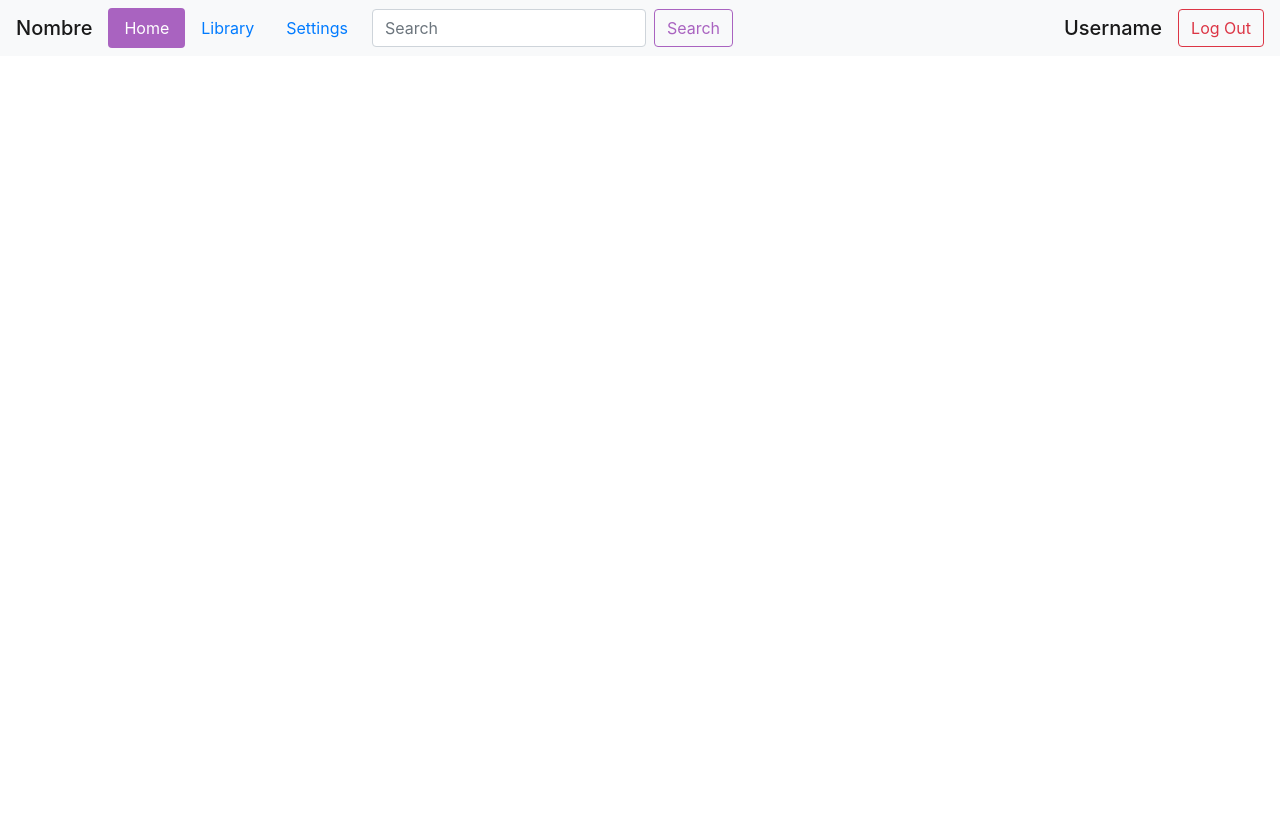
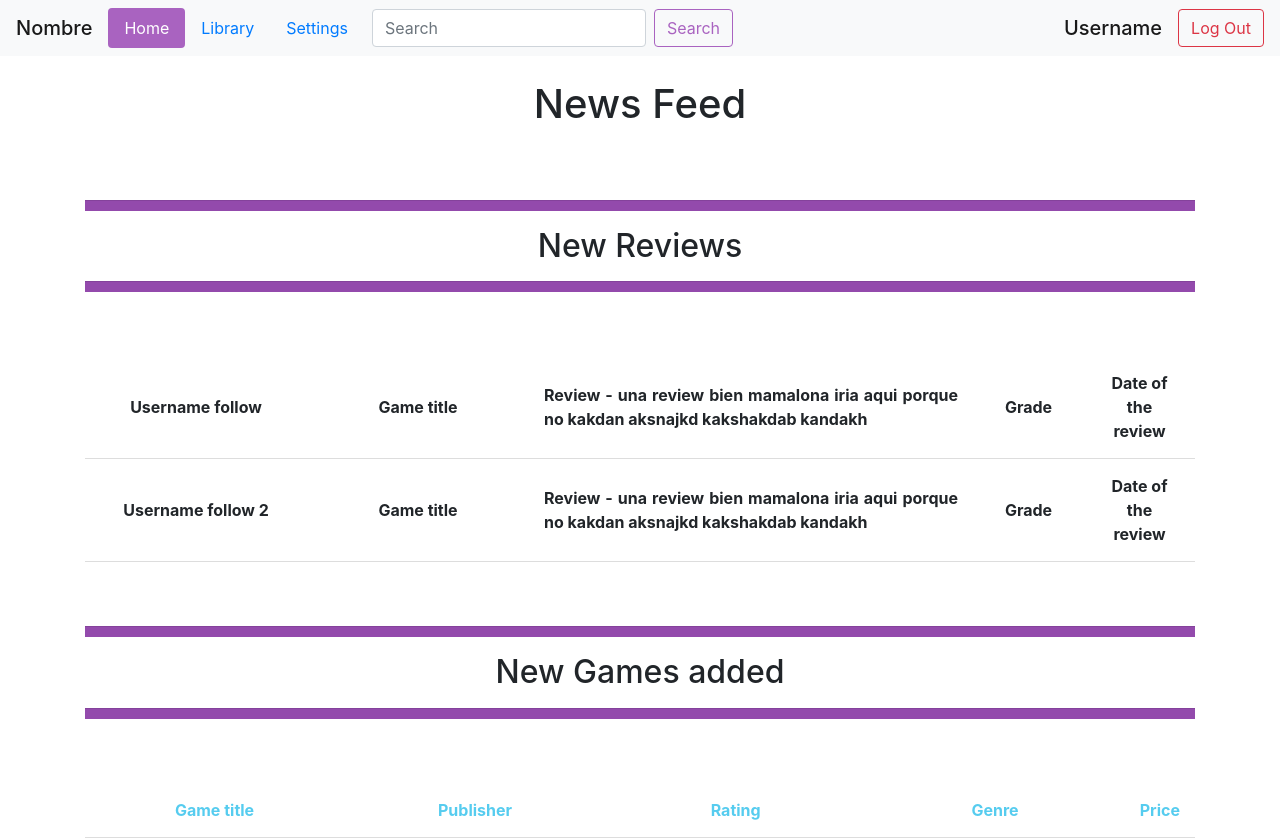
Before and after one commit to tec-csf/tc3041-pf-primavera-2020-equipo4, a plain HTML site: page frontend/home.html in a window 1280 px wide. Before the commit the page ends 800 px from the top, so only its background shows below. Drawn offline with nearby package versions, Linux system fonts and the light colour scheme.

Commit message:
added window home and library

```diff
--- a/frontend/home.html
+++ b/frontend/home.html
@@ -31,5 +31,50 @@
 			<button class="btn btn-outline-danger my-2 my-sm-0" type="submit">Log Out</button>
 		</form>
 	  </nav>
+	  <br>
+	  <h1 style="text-align: center;">News Feed</h1>
+	  <br>
+	  <br>
+	  <div class="container">
+		<hr></hr>
+		<h2 style="text-align: center;">New Reviews</h2>
+		<hr></hr>
+		<br>
+	  	<br>
+		<table>
+			<tr class="spacer">
+				<th class="review-user">Username follow</th>
+				<th class="review-user">Game title</th>
+				<th class="review-review">Review - una review bien mamalona iria aqui porque no kakdan aksnajkd kakshakdab kandakh </th>
+				<th class="review-grade">Grade</th>
+				<th class="review-grade">Date of the review</th>
+			</tr>
+			<tr class="spacer">
+				<th class="review-user">Username follow 2</th>
+				<th class="review-user">Game title</th>
+				<th class="review-review">Review - una review bien mamalona iria aqui porque no kakdan aksnajkd kakshakdab kandakh </th>
+				<th class="review-grade">Grade</th>
+				<th class="review-grade">Date of the review</th>
+			</tr>
+			</table>
+		<br>
+		<br>
+		<hr></hr>
+		<h2 style="text-align: center;">New Games added </h2>
+		<hr></hr>
+		<br>
+		<br>
+		<table>
+			<table style="width: auto; align-self: left;">
+				<tr class="white-blue">
+					<th>Game title</th>
+					<th>Publisher</th>
+					<th>Rating</th>
+					<th>Genre</th>
+					<th>Price</th>
+				</tr>
+			</table>
+
+
 </body>
 </html>
--- a/frontend/styles.css
+++ b/frontend/styles.css
@@ -133,12 +133,19 @@
 th
 {
 	width: 25%;
-	text-align: center;
+  text-align: center;
+  padding: 15px;
 }
+
 
 .orange
 {
 	color: orange;
+}
+
+.white-blue
+{
+  color:#56CCEF ;
 }
 
 .divisor
@@ -177,3 +184,12 @@ input::-webkit-inner-spin-button {
   -webkit-appearance: none;
   margin: 0;
 }
+
+th, td {
+  border-bottom: 1px solid #ddd;
+}
+
+hr {
+  height: 10px;
+  background-color: #934aac;
+}
```
Also changed, not shown: frontend/library.html (+33 -1 lines), 1 other file.
